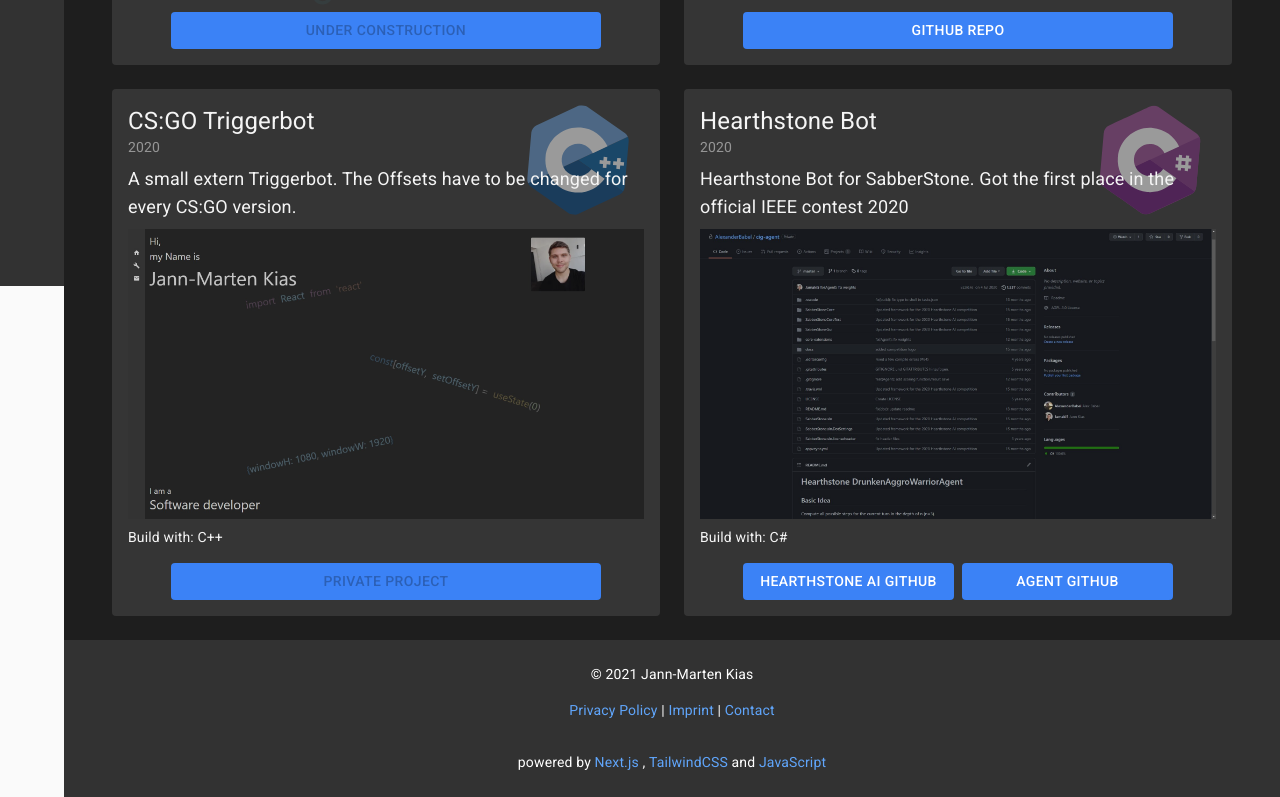
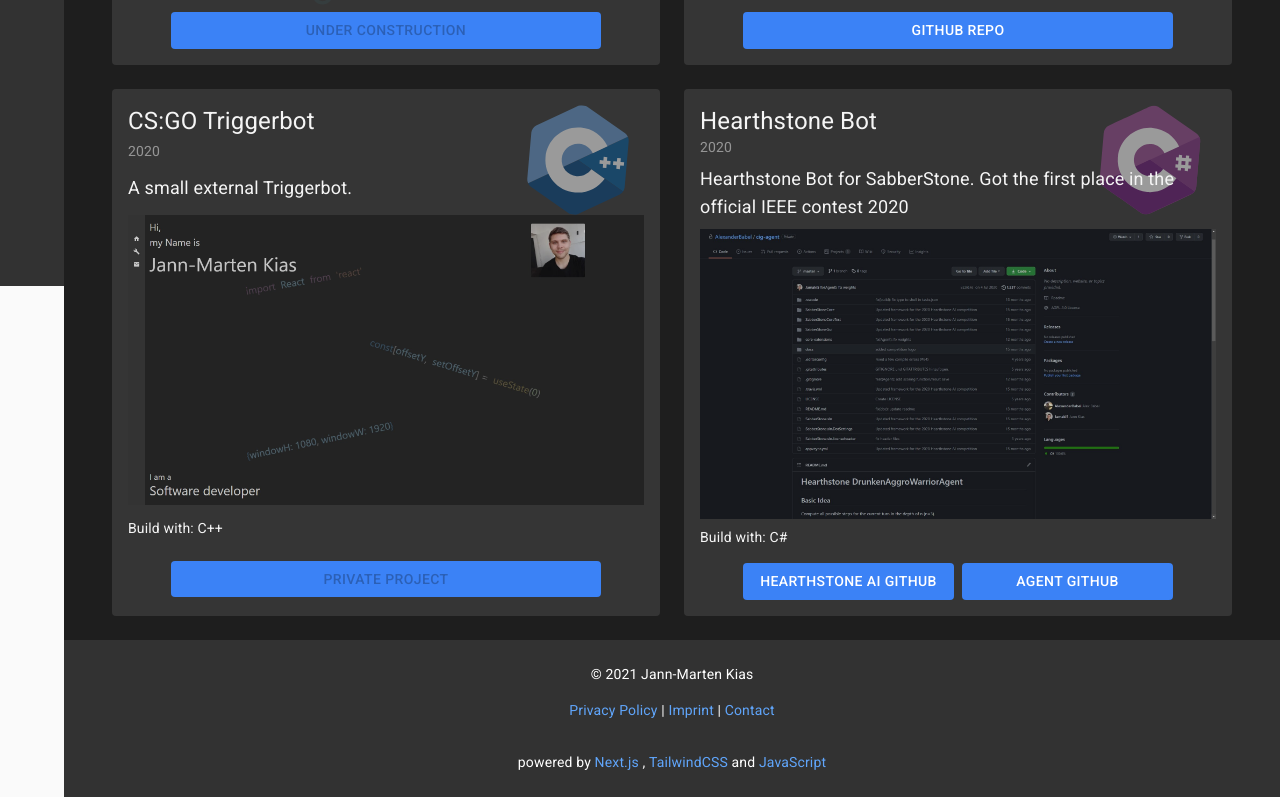
Before and after one commit to Jamaki5/Next-Website, a Next.js app: page /projects in a window 1280 px wide. Shown: the part 514-1311 px from the top of the page. Built offline with nearby package versions, Linux system fonts and the light colour scheme.

Commit message:
fix(projects): add extra Buttons

```diff
--- a/components/Projects/ProjectFront.js
+++ b/components/Projects/ProjectFront.js
@@ -10,8 +10,15 @@
   function getButton(link, index) {
     if (link.length === 0) {
       return (
-        <div className="text-white cursor-not-allowed bg-blue-500 rounded hover:shadow-md bg-opacity-100 gird ">
-          <Button color="primary" className="w-full place-content-center" disabled>
+        <div
+          key={project.name + " button " + index}
+          className="text-white cursor-not-allowed bg-blue-500 rounded hover:shadow-md bg-opacity-100 gird "
+        >
+          <Button
+            color="primary"
+            className="w-full place-content-center"
+            disabled
+          >
             {project.button}
           </Button>
         </div>
@@ -19,6 +26,7 @@
     }
     return (
       <a
+        key={project.name + " button " + index}
         className="w-full bg-blue-500 rounded hover:shadow-md bg-opacity-100 grid"
         target="_blank"
         rel="noopener noreferrer"
@@ -109,7 +117,9 @@
           return ", " + frame.charAt(0).toUpperCase() + frame.slice(1);
         })}
       </div>
-      <div className={`w-5/6 mt-4 place-self-center z-10 grid gap-2 grid-cols-1 lg:grid-cols-${project.button.length}`}>
+      <div
+        className={`w-5/6 mt-4 place-self-center z-10 grid gap-2 grid-cols-1 lg:grid-cols-${project.button.length}`}
+      >
         {project.link.map((link, index) => getButton(link, index))}
       </div>
     </div>
--- a/components/Projects/Projects.js
+++ b/components/Projects/Projects.js
@@ -38,7 +38,7 @@
     year: "2020",
     link: [""],
     description:
-      "A small extern Triggerbot. The Offsets have to be changed for every CS:GO version.",
+      "A small external Triggerbot.",
     frameworks: ["c++"],
     pictures: [websitePic],
     button: ["private Project"],
@@ -46,7 +46,10 @@
   {
     name: "Hearthstone Bot",
     year: "2020",
-    link: ["https://hearthstoneai.github.io/results2020.html", "https://github.com/AlexanderBabel/cig-agent"],
+    link: [
+      "https://hearthstoneai.github.io/results2020.html",
+      "https://github.com/AlexanderBabel/cig-agent",
+    ],
     description:
       "Hearthstone Bot for SabberStone. Got the first place in the official IEEE contest 2020",
     frameworks: ["c#"],
```
